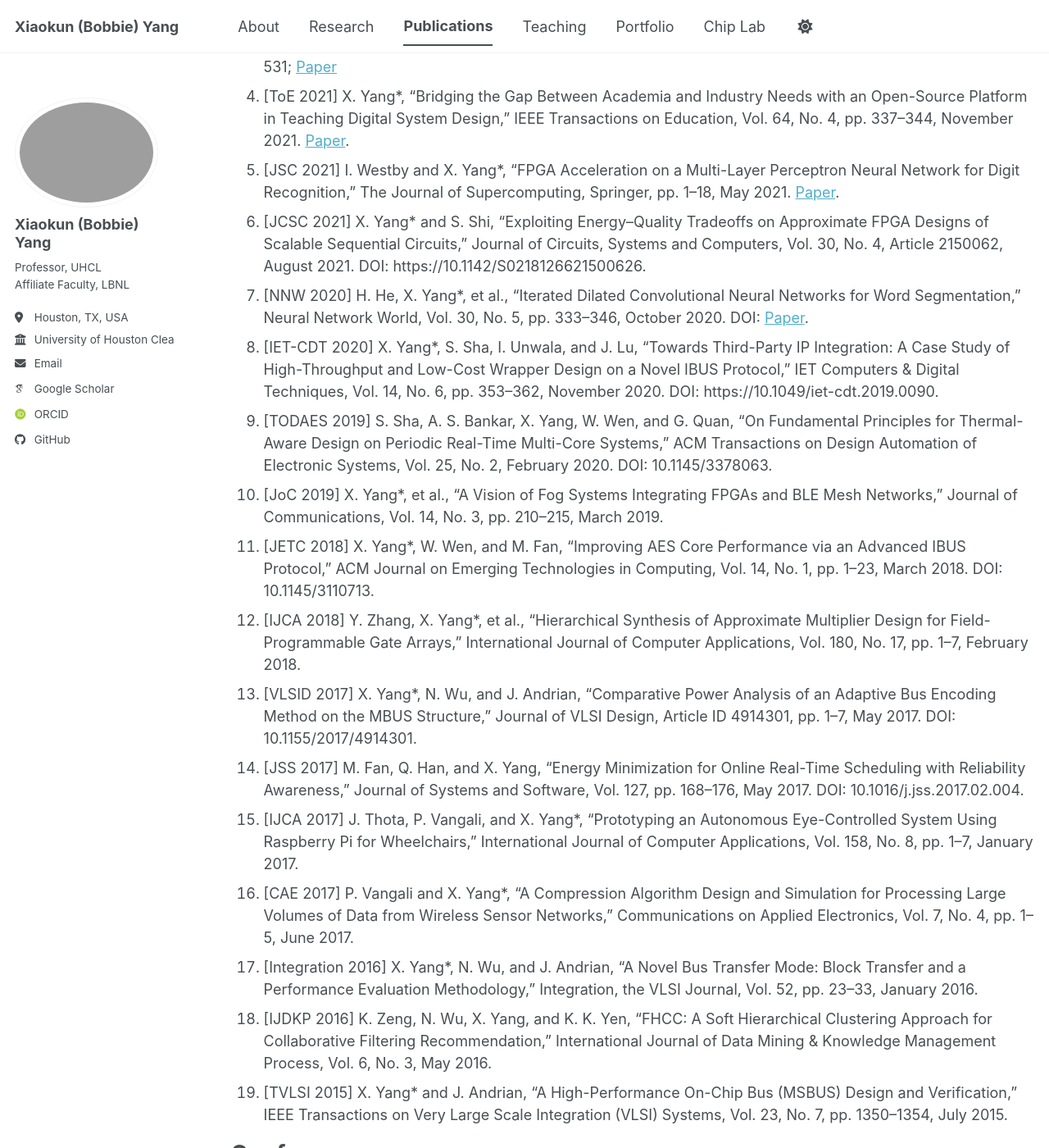
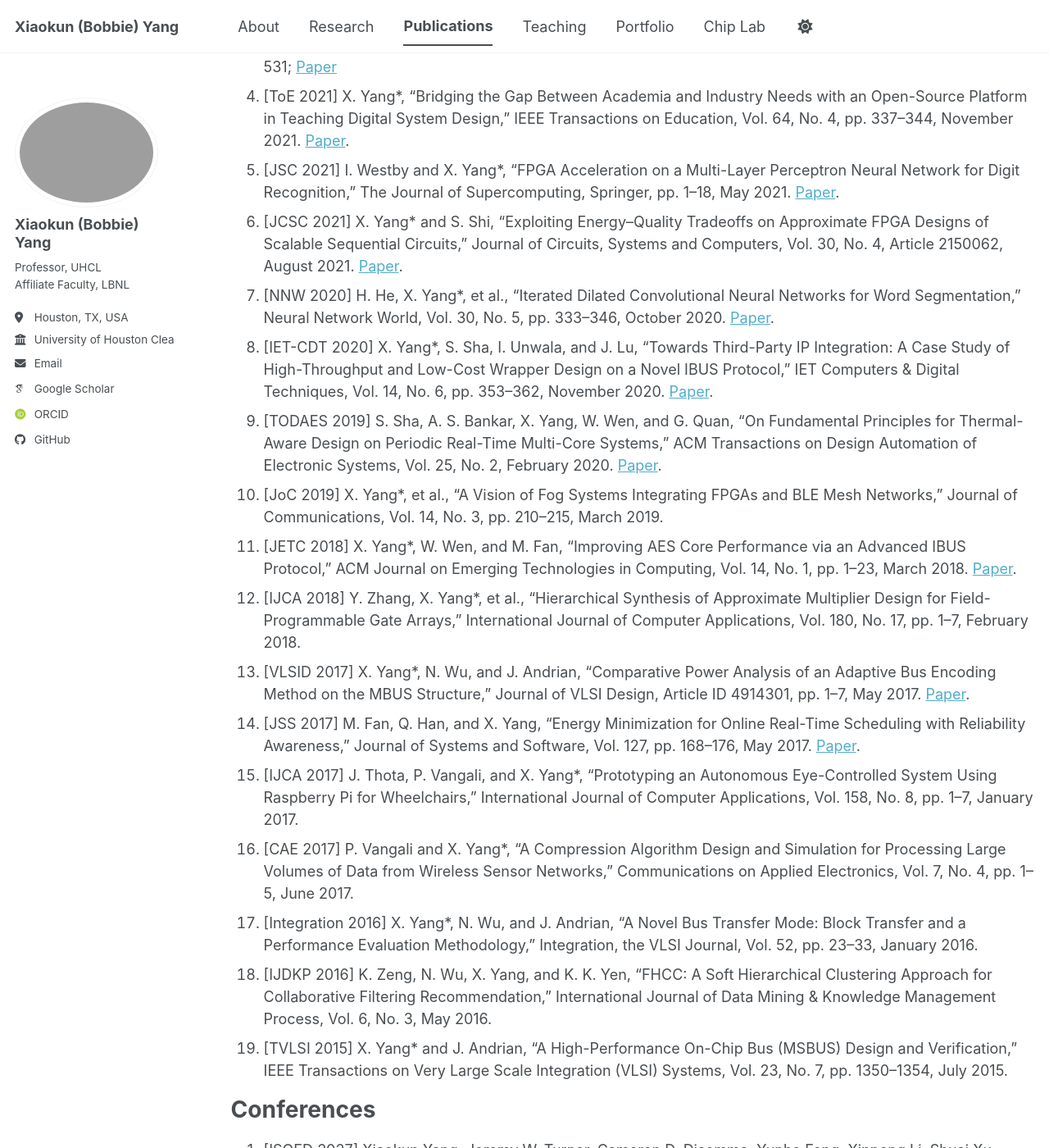
Before and after one commit to bobbieyang/bobbieyang.github.io, a Jekyll site: the page built from _pages/publications.md, in a window 1280 px wide and 1400 px high, scrolled down 984 px. Shown: the whole window at 82% size. Built offline with Jekyll 4.4.1, drawn with Linux system fonts in a browser that asks for light colours; some web fonts are replaced; a script bundle is joined from its source files by our own code; library files that are not in the unit come from our copies.

Commit message:
Update publications.md

```diff
--- a/_pages/publications.md
+++ b/_pages/publications.md
@@ -32,15 +32,15 @@ Journals
 3. [Micromachines 2023] Mukesh Chowdary Madineni, Mario Vega, and X. Yang, “Parameterizable Design on Convolutional Neuron Networks with Chisel Hardware Construction Language,” Micromachines 2023, 14(3), 531; [Paper](https://doi.org/10.3390/mi14030531)
 5. [ToE 2021] X. Yang*, “Bridging the Gap Between Academia and Industry Needs with an Open-Source Platform in Teaching Digital System Design,” IEEE Transactions on Education, Vol. 64, No. 4, pp. 337–344, November 2021. [Paper](https://10.1109/TE.2021.3050450).
 6. [JSC 2021] I. Westby and X. Yang*, “FPGA Acceleration on a Multi-Layer Perceptron Neural Network for Digit Recognition,” The Journal of Supercomputing, Springer, pp. 1–18, May 2021. [Paper](https://10.1007/S11227-021-03849-7).
-7. [JCSC 2021] X. Yang* and S. Shi, “Exploiting Energy–Quality Tradeoffs on Approximate FPGA Designs of Scalable Sequential Circuits,” Journal of Circuits, Systems and Computers, Vol. 30, No. 4, Article 2150062, August 2021. DOI: https://10.1142/S0218126621500626.
-8. [NNW 2020] H. He, X. Yang*, et al., “Iterated Dilated Convolutional Neural Networks for Word Segmentation,” Neural Network World, Vol. 30, No. 5, pp. 333–346, October 2020. DOI: [Paper](https://10.14311/NNW.2020.30.022).
-9. [IET-CDT 2020] X. Yang*, S. Sha, I. Unwala, and J. Lu, “Towards Third-Party IP Integration: A Case Study of High-Throughput and Low-Cost Wrapper Design on a Novel IBUS Protocol,” IET Computers & Digital Techniques, Vol. 14, No. 6, pp. 353–362, November 2020. DOI: https://10.1049/iet-cdt.2019.0090.
-10. [TODAES 2019] S. Sha, A. S. Bankar, X. Yang, W. Wen, and G. Quan, “On Fundamental Principles for Thermal-Aware Design on Periodic Real-Time Multi-Core Systems,” ACM Transactions on Design Automation of Electronic Systems, Vol. 25, No. 2, February 2020. DOI: 10.1145/3378063.
+7. [JCSC 2021] X. Yang* and S. Shi, “Exploiting Energy–Quality Tradeoffs on Approximate FPGA Designs of Scalable Sequential Circuits,” Journal of Circuits, Systems and Computers, Vol. 30, No. 4, Article 2150062, August 2021. [Paper](https://10.1142/S0218126621500626).
+8. [NNW 2020] H. He, X. Yang*, et al., “Iterated Dilated Convolutional Neural Networks for Word Segmentation,” Neural Network World, Vol. 30, No. 5, pp. 333–346, October 2020. [Paper](https://10.14311/NNW.2020.30.022).
+9. [IET-CDT 2020] X. Yang*, S. Sha, I. Unwala, and J. Lu, “Towards Third-Party IP Integration: A Case Study of High-Throughput and Low-Cost Wrapper Design on a Novel IBUS Protocol,” IET Computers & Digital Techniques, Vol. 14, No. 6, pp. 353–362, November 2020. [Paper](https://10.1049/iet-cdt.2019.0090).
+10. [TODAES 2019] S. Sha, A. S. Bankar, X. Yang, W. Wen, and G. Quan, “On Fundamental Principles for Thermal-Aware Design on Periodic Real-Time Multi-Core Systems,” ACM Transactions on Design Automation of Electronic Systems, Vol. 25, No. 2, February 2020. [Paper]( 10.1145/3378063).
 11. [JoC 2019] X. Yang*, et al., “A Vision of Fog Systems Integrating FPGAs and BLE Mesh Networks,” Journal of Communications, Vol. 14, No. 3, pp. 210–215, March 2019.
-12. [JETC 2018] X. Yang*, W. Wen, and M. Fan, “Improving AES Core Performance via an Advanced IBUS Protocol,” ACM Journal on Emerging Technologies in Computing, Vol. 14, No. 1, pp. 1–23, March 2018. DOI: 10.1145/3110713.
+12. [JETC 2018] X. Yang*, W. Wen, and M. Fan, “Improving AES Core Performance via an Advanced IBUS Protocol,” ACM Journal on Emerging Technologies in Computing, Vol. 14, No. 1, pp. 1–23, March 2018. [Paper](10.1145/3110713).
 13. [IJCA 2018] Y. Zhang, X. Yang*, et al., “Hierarchical Synthesis of Approximate Multiplier Design for Field-Programmable Gate Arrays,” International Journal of Computer Applications, Vol. 180, No. 17, pp. 1–7, February 2018.
-14. [VLSID 2017] X. Yang*, N. Wu, and J. Andrian, “Comparative Power Analysis of an Adaptive Bus Encoding Method on the MBUS Structure,” Journal of VLSI Design, Article ID 4914301, pp. 1–7, May 2017. DOI: 10.1155/2017/4914301.
-15. [JSS 2017] M. Fan, Q. Han, and X. Yang, “Energy Minimization for Online Real-Time Scheduling with Reliability Awareness,” Journal of Systems and Software, Vol. 127, pp. 168–176, May 2017. DOI: 10.1016/j.jss.2017.02.004.
+14. [VLSID 2017] X. Yang*, N. Wu, and J. Andrian, “Comparative Power Analysis of an Adaptive Bus Encoding Method on the MBUS Structure,” Journal of VLSI Design, Article ID 4914301, pp. 1–7, May 2017. [Paper](10.1155/2017/4914301).
+15. [JSS 2017] M. Fan, Q. Han, and X. Yang, “Energy Minimization for Online Real-Time Scheduling with Reliability Awareness,” Journal of Systems and Software, Vol. 127, pp. 168–176, May 2017. [Paper](10.1016/j.jss.2017.02.004).
 16. [IJCA 2017] J. Thota, P. Vangali, and X. Yang*, “Prototyping an Autonomous Eye-Controlled System Using Raspberry Pi for Wheelchairs,” International Journal of Computer Applications, Vol. 158, No. 8, pp. 1–7, January 2017.
 17. [CAE 2017] P. Vangali and X. Yang*, “A Compression Algorithm Design and Simulation for Processing Large Volumes of Data from Wireless Sensor Networks,” Communications on Applied Electronics, Vol. 7, No. 4, pp. 1–5, June 2017.
 18. [Integration 2016] X. Yang*, N. Wu, and J. Andrian, “A Novel Bus Transfer Mode: Block Transfer and a Performance Evaluation Methodology,” Integration, the VLSI Journal, Vol. 52, pp. 23–33, January 2016.
```
